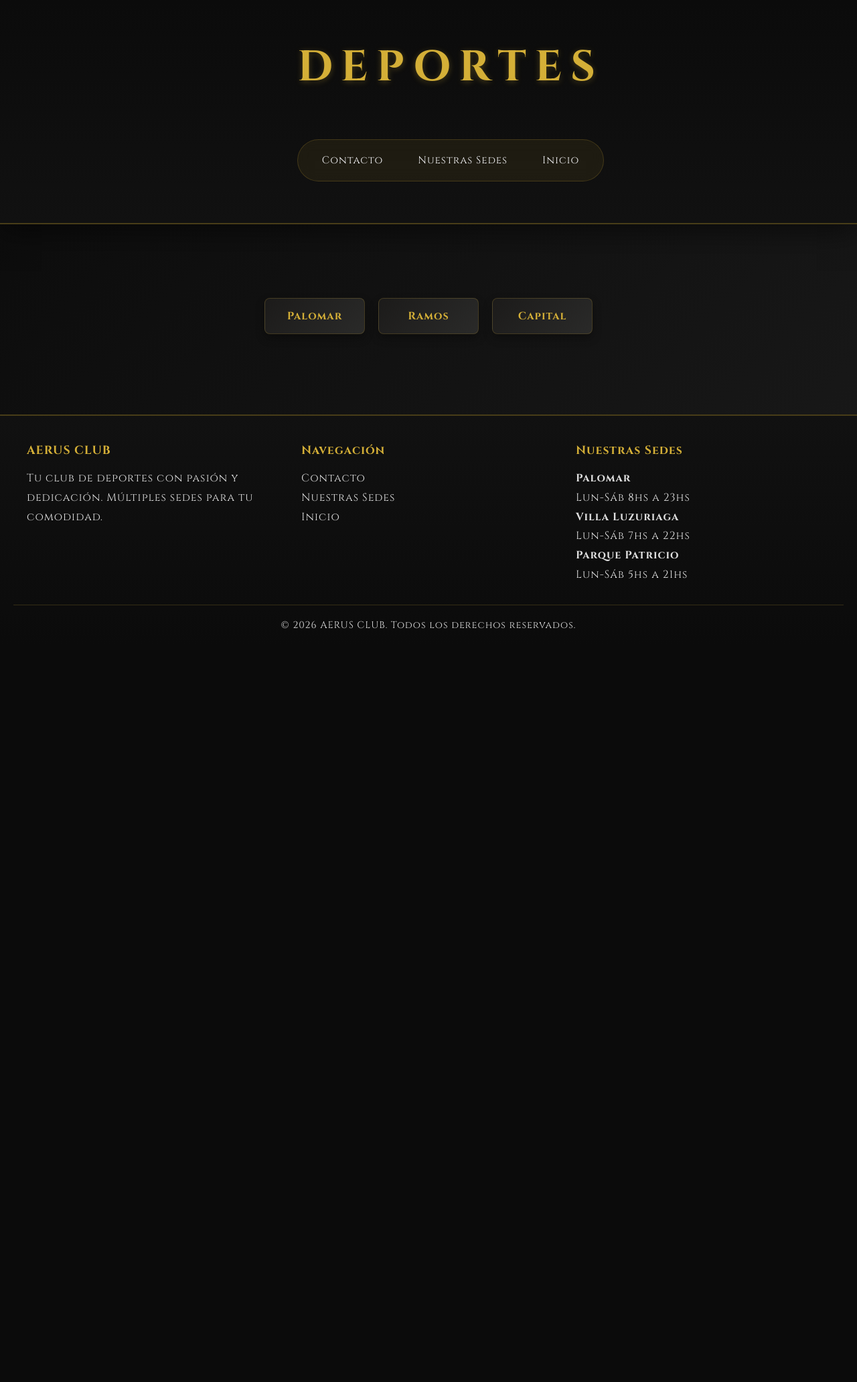
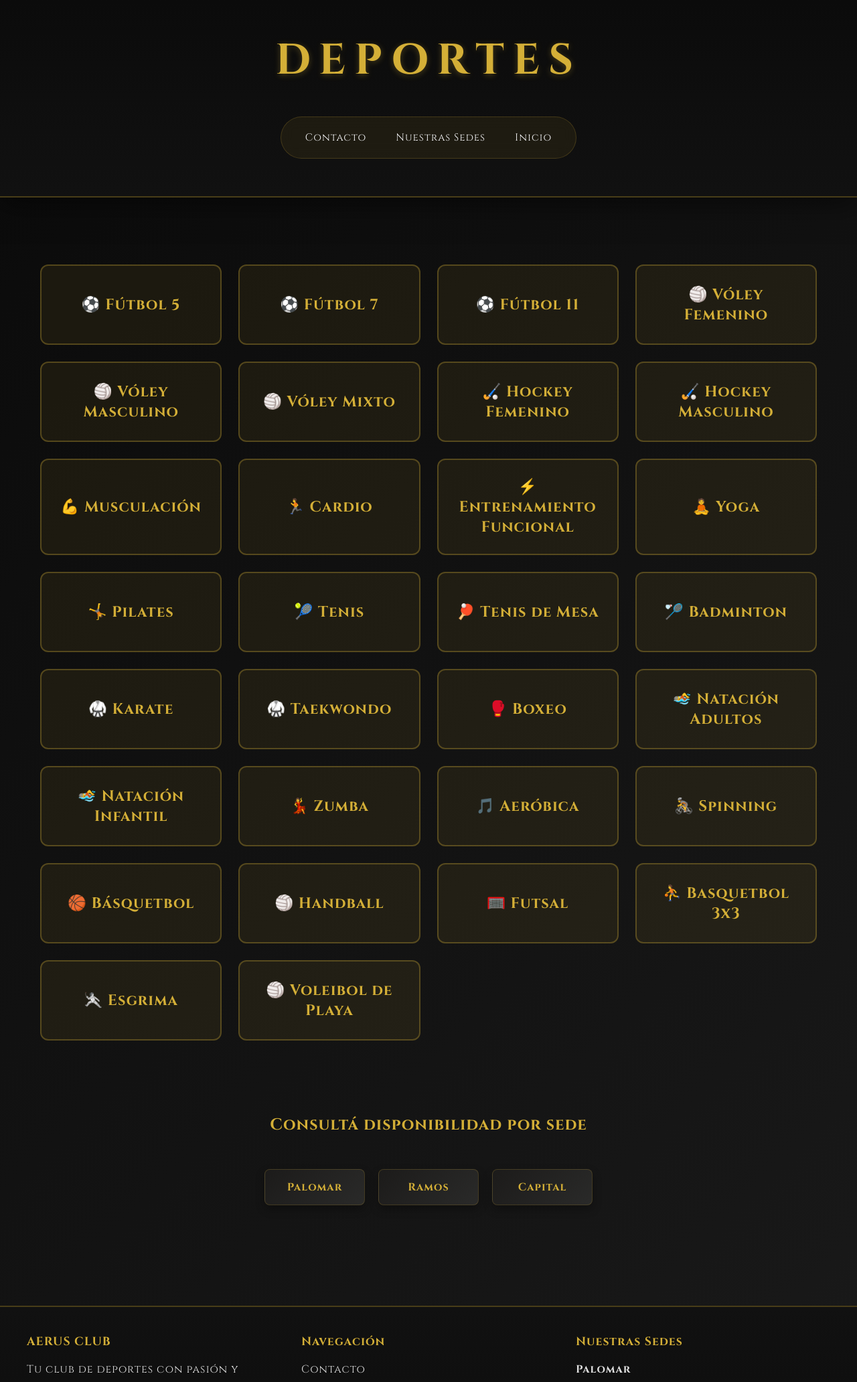
Before and after one commit to Crack555titi/1-Pagina-web, a PHP site: page /pages/deportes.html in a window 1280 px wide. Shown: the top 2064 px of the page at 67% size. Before the commit the page ends 939 px from the top, so only its background shows below. Run offline with PHP 8.4, Linux system fonts and the light colour scheme.

Commit message:
Add orden

```diff
--- a/Pagina web/CSS/deportes.css
+++ b/Pagina web/CSS/deportes.css
@@ -1,21 +1,9 @@
-.titulo
-{
-    text-align: center;
-    font-family: 'Cinzel', serif;
-    font-weight: 700;
-    margin-bottom: 40px;
-    margin-top: 10px;
-    color: #d4af37;
-}
-
-.items
-{
-    display: flex;
-    justify-content: center;
-    gap: 20px;
-    margin-bottom: 30px;
-    flex-wrap: wrap;
-}
+/* deportes.css
+   .titulo: encabezado de la página de deportes en pages/deportes.html
+   .items: menú de navegación de pages/deportes.html
+   .sedesdep: contenedor de enlaces a las sedes Palomar, Ramos y Capital
+   .sedesdep a: botones de navegación a sedes en pages/deportes.html
+*/
 
 main {
     display: flex;
@@ -30,8 +18,7 @@ main > ul {
     justify-content: center;
 }
 
-.sedesdep
-{
+.sedesdep {
     display: flex;
     gap: 20px;
     justify-content: center;
@@ -74,8 +61,115 @@ main > ul {
   color: #FFFFFF;
 }
 
+/* ========== TARJETAS DE DEPORTES ========== */
+
+.deportes-container {
+    display: grid;
+    grid-template-columns: repeat(auto-fit, minmax(220px, 1fr));
+    gap: 25px;
+    padding: 40px 20px;
+    max-width: 1200px;
+    margin: 0 auto 40px;
+}
+
+.deporte-card {
+    background: rgba(212, 175, 55, 0.08);
+    border: 2px solid rgba(212, 175, 55, 0.3);
+    border-radius: 12px;
+    padding: 25px 20px;
+    cursor: pointer;
+    transition: all 0.3s ease;
+    position: relative;
+    min-height: 120px;
+    display: flex;
+    flex-direction: column;
+    justify-content: center;
+}
+
+.deporte-titulo {
+    color: #d4af37;
+    margin: 0;
+    font-size: 1.4rem;
+    text-align: center;
+    transition: transform 0.3s ease;
+}
+
+.deporte-detalle {
+    max-height: 0;
+    overflow: hidden;
+    opacity: 0;
+    transition: max-height 0.4s ease, opacity 0.4s ease;
+    text-align: center;
+}
+
+.deporte-detalle p {
+    color: #e0e0e0;
+    margin: 6px 0;
+    font-size: 0.95rem;
+}
+
+.deporte-precio {
+    color: #4ade80 !important;
+    font-weight: 700;
+    font-size: 1.1rem;
+    margin-bottom: 12px !important;
+}
+
+.deporte-sedes {
+    color: #f59e0b !important;
+    margin: 8px 0 !important;
+    line-height: 1.5;
+}
+
+.deporte-horarios {
+    color: #60a5fa !important;
+    margin-top: 8px !important;
+}
+
+.deporte-card:hover {
+    background: rgba(212, 175, 55, 0.15);
+    border-color: rgba(212, 175, 55, 0.6);
+    transform: translateY(-5px);
+    box-shadow: 0 8px 25px rgba(212, 175, 55, 0.2);
+}
+
+.deporte-card:hover .deporte-titulo {
+    transform: scale(1.05);
+}
+
+.deporte-card:hover .deporte-detalle {
+    max-height: 400px;
+    opacity: 1;
+}
+
+.sedes-links {
+    padding: 30px 20px;
+    text-align: center;
+}
+
+.sedes-links h2 {
+    color: #d4af37;
+    margin-bottom: 30px;
+    font-size: 1.5rem;
+}
+
 @media (max-width: 768px)
 {
+  .deportes-container {
+    grid-template-columns: repeat(auto-fit, minmax(150px, 1fr));
+    gap: 15px;
+    padding: 30px 15px;
+  }
+
+  .deporte-card {
+    min-height: 100px;
+    padding: 15px;
+  }
+
+  .deporte-titulo {
+    font-size: 1.1rem;
+  }
+
   .sedesdep
   {
     flex-direction: column;
--- a/Pagina web/CSS/estilos.css
+++ b/Pagina web/CSS/estilos.css
@@ -47,3 +47,166 @@ h3 {
 p {
     color: #e0e0e0;
 }
+
+header {
+    background: linear-gradient(180deg, #0B0B0B 0%, #111111 100%);
+    padding: 48px 20px 32px;
+    border-bottom: 2px solid rgba(212, 175, 55, 0.3);
+    box-shadow: 0 10px 40px rgba(0, 0, 0, 0.5);
+    position: sticky;
+    top: 0;
+    z-index: 100;
+}
+
+nav {
+    display: flex;
+    justify-content: center;
+}
+
+.items {
+    display: inline-flex;
+    justify-content: center;
+    align-items: center;
+    gap: 12px;
+    background: rgba(212, 175, 55, 0.08);
+    border: 1px solid rgba(212, 175, 55, 0.2);
+    border-radius: 50px;
+    padding: 12px 20px;
+    width: fit-content;
+    margin: 24px auto 24px;
+    backdrop-filter: blur(10px);
+}
+
+.items li {
+    list-style: none;
+}
+
+.items a {
+    display: inline-flex;
+    align-items: center;
+    justify-content: center;
+    color: #F5F5F7;
+    text-decoration: none;
+    padding: 8px 16px;
+    border-radius: 30px;
+    font-size: 0.95rem;
+    transition: all 0.3s ease;
+    position: relative;
+}
+
+.items a::before {
+    content: '';
+    position: absolute;
+    bottom: 0;
+    left: 50%;
+    width: 0;
+    height: 2px;
+    background-color: #d4af37;
+    transition: width 0.3s ease, left 0.3s ease;
+}
+
+.items a:hover::before {
+    width: 80%;
+    left: 10%;
+}
+
+.items a:hover {
+    background: rgba(212, 175, 55, 0.15);
+    color: #d4af37;
+    transform: translateY(-2px);
+}
+
+.titulo {
+    text-align: center;
+    font-family: 'Cinzel', serif;
+    font-weight: 700;
+    margin-bottom: 16px;
+    margin-top: 0;
+}
+
+.titulo h1 {
+    font-size: clamp(2.5rem, 5vw, 4rem);
+    letter-spacing: 0.2em;
+    text-transform: uppercase;
+    color: #d4af37;
+    margin: 0;
+    text-shadow: 0 2px 10px rgba(212, 175, 55, 0.3);
+}
+
+.nosotros {
+    max-width: 900px;
+    margin: 0 auto;
+    padding: 40px 20px;
+    background: rgba(212, 175, 55, 0.05);
+    border-left: 3px solid #d4af37;
+    border-radius: 8px;
+}
+
+.nosotros h2 {
+    text-align: center;
+    font-size: 2rem;
+    margin-bottom: 25px;
+    color: #d4af37;
+    text-shadow: 0 2px 5px rgba(0, 0, 0, 0.3);
+}
+
+.nosotros p {
+    text-align: center;
+    line-height: 1.9;
+    color: #e0e0e0;
+    font-size: 1.05rem;
+}
+
+footer {
+    background: linear-gradient(180deg, #111111 0%, #0B0B0B 100%);
+    border-top: 2px solid rgba(212, 175, 55, 0.3);
+    padding: 40px 20px 20px;
+    margin-top: 60px;
+}
+
+.footer-content {
+    max-width: 1200px;
+    margin: 0 auto;
+    display: grid;
+    grid-template-columns: repeat(auto-fit, minmax(250px, 1fr));
+    gap: 30px;
+    margin-bottom: 30px;
+}
+
+.footer-section h3 {
+    color: #d4af37;
+    margin-bottom: 15px;
+    font-size: 1.1rem;
+}
+
+.footer-section p,
+.footer-section a {
+    color: #e0e0e0;
+    line-height: 1.8;
+    text-decoration: none;
+    transition: color 0.3s ease;
+}
+
+.footer-section a:hover {
+    color: #d4af37;
+}
+
+.footer-bottom {
+    text-align: center;
+    padding-top: 20px;
+    border-top: 1px solid rgba(212, 175, 55, 0.2);
+    color: #999;
+    font-size: 0.9rem;
+}
+
+@media (max-width: 768px) {
+    .items {
+        flex-direction: column;
+        gap: 10px;
+    }
+
+    .items a {
+        width: 100%;
+        justify-content: center;
+    }
+}
--- a/Pagina web/index.html
+++ b/Pagina web/index.html
@@ -2,7 +2,7 @@
 <html lange="es">
     <head>
         <title>AERUS CLUB</title>
-        <link rel="stylesheet" href="CSS/home.css">
+        <link rel="stylesheet" href="CSS/index.css">
         <link rel="stylesheet" href="CSS/estilos.css">
     </head>
     <body>
--- a/Pagina web/pages/contacto.html
+++ b/Pagina web/pages/contacto.html
@@ -2,7 +2,7 @@
 <html lange="es">
     <head>
         <title>Contacto - AERUS CLUB</title>
-        <link rel="stylesheet" href="../CSS/home.css">
+        <link rel="stylesheet" href="../CSS/contacto.css">
         <link rel="stylesheet" href="../CSS/estilos.css">
     </head>
     <body>
--- a/Pagina web/pages/deportes.html
+++ b/Pagina web/pages/deportes.html
@@ -2,7 +2,6 @@
 <html lange="es">
     <head>
         <title>AERUS CLUB - Deportes</title>
-        <link rel="stylesheet" href="../CSS/home.css">
         <link rel="stylesheet" href="../CSS/deportes.css">
         <link rel="stylesheet" href="../CSS/estilos.css">
     </head>
@@ -22,16 +21,299 @@
             </nav>
         </header>
         <main>
+            <section class="deportes-container">
+                <!-- FÚTBOL -->
+                <article class="deporte-card">
+                    <h3 class="deporte-titulo">⚽ Fútbol 5</h3>
+                    <div class="deporte-detalle">
+                        <p class="deporte-precio">$450/mes</p>
+                        <p class="deporte-sedes"><strong>Sedes:</strong> Palomar, Villa Luzuriaga</p>
+                        <p class="deporte-horarios"><strong>Horarios:</strong> 18:30 - 20:00</p>
+                    </div>
+                </article>
+
+                <article class="deporte-card">
+                    <h3 class="deporte-titulo">⚽ Fútbol 7</h3>
+                    <div class="deporte-detalle">
+                        <p class="deporte-precio">$550/mes</p>
+                        <p class="deporte-sedes"><strong>Sedes:</strong> Palomar, Parque Patricio</p>
+                        <p class="deporte-horarios"><strong>Horarios:</strong> 19:00 - 20:30</p>
+                    </div>
+                </article>
+
+                <article class="deporte-card">
+                    <h3 class="deporte-titulo">⚽ Fútbol 11</h3>
+                    <div class="deporte-detalle">
+                        <p class="deporte-precio">$650/mes</p>
+                        <p class="deporte-sedes"><strong>Sedes:</strong> Villa Luzuriaga</p>
+                        <p class="deporte-horarios"><strong>Horarios:</strong> 20:00 - 21:30</p>
+                    </div>
+                </article>
+
+                <!-- VÓLEY -->
+                <article class="deporte-card">
+                    <h3 class="deporte-titulo">🏐 Vóley Femenino</h3>
+                    <div class="deporte-detalle">
+                        <p class="deporte-precio">$400/mes</p>
+                        <p class="deporte-sedes"><strong>Sedes:</strong> Palomar, Villa Luzuriaga, Parque Patricio</p>
+                        <p class="deporte-horarios"><strong>Horarios:</strong> 20:00 - 21:30</p>
+                    </div>
+                </article>
+
+                <article class="deporte-card">
+                    <h3 class="deporte-titulo">🏐 Vóley Masculino</h3>
+                    <div class="deporte-detalle">
+                        <p class="deporte-precio">$400/mes</p>
+                        <p class="deporte-sedes"><strong>Sedes:</strong> Palomar, Parque Patricio</p>
+                        <p class="deporte-horarios"><strong>Horarios:</strong> 21:00 - 22:30</p>
+                    </div>
+                </article>
+
+                <article class="deporte-card">
+                    <h3 class="deporte-titulo">🏐 Vóley Mixto</h3>
+                    <div class="deporte-detalle">
+                        <p class="deporte-precio">$380/mes</p>
+                        <p class="deporte-sedes"><strong>Sedes:</strong> Villa Luzuriaga, Parque Patricio</p>
+                        <p class="deporte-horarios"><strong>Horarios:</strong> 19:30 - 21:00</p>
+                    </div>
+                </article>
+
+                <!-- HOCKEY -->
+                <article class="deporte-card">
+                    <h3 class="deporte-titulo">🏑 Hockey Femenino</h3>
+                    <div class="deporte-detalle">
+                        <p class="deporte-precio">$500/mes</p>
+                        <p class="deporte-sedes"><strong>Sedes:</strong> Palomar, Villa Luzuriaga</p>
+                        <p class="deporte-horarios"><strong>Horarios:</strong> 18:00 - 19:30</p>
+                    </div>
+                </article>
+
+                <article class="deporte-card">
+                    <h3 class="deporte-titulo">🏑 Hockey Masculino</h3>
+                    <div class="deporte-detalle">
+                        <p class="deporte-precio">$500/mes</p>
+                        <p class="deporte-sedes"><strong>Sedes:</strong> Palomar, Parque Patricio</p>
+                        <p class="deporte-horarios"><strong>Horarios:</strong> 22:00 - 23:30</p>
+                    </div>
+                </article>
+
+                <!-- GIMNASIO -->
+                <article class="deporte-card">
+                    <h3 class="deporte-titulo">💪 Musculación</h3>
+                    <div class="deporte-detalle">
+                        <p class="deporte-precio">$350/mes</p>
+                        <p class="deporte-sedes"><strong>Sedes:</strong> Palomar, Villa Luzuriaga, Parque Patricio</p>
+                        <p class="deporte-horarios"><strong>Horarios:</strong> 7:00 - 23:00</p>
+                    </div>
+                </article>
+
+                <article class="deporte-card">
+                    <h3 class="deporte-titulo">🏃 Cardio</h3>
+                    <div class="deporte-detalle">
+                        <p class="deporte-precio">$300/mes</p>
+                        <p class="deporte-sedes"><strong>Sedes:</strong> Palomar, Villa Luzuriaga, Parque Patricio</p>
+                        <p class="deporte-horarios"><strong>Horarios:</strong> 6:00 - 22:00</p>
+                    </div>
+                </article>
+
+                <article class="deporte-card">
+                    <h3 class="deporte-titulo">⚡ Entrenamiento Funcional</h3>
+                    <div class="deporte-detalle">
+                        <p class="deporte-precio">$400/mes</p>
+                        <p class="deporte-sedes"><strong>Sedes:</strong> Palomar, Villa Luzuriaga</p>
+                        <p class="deporte-horarios"><strong>Horarios:</strong> 18:00 - 19:30</p>
+                    </div>
+                </article>
+
+                <!-- YOGA Y PILATES -->
+                <article class="deporte-card">
+                    <h3 class="deporte-titulo">🧘 Yoga</h3>
+                    <div class="deporte-detalle">
+                        <p class="deporte-precio">$320/mes</p>
+                        <p class="deporte-sedes"><strong>Sedes:</strong> Villa Luzuriaga, Parque Patricio</p>
+                        <p class="deporte-horarios"><strong>Horarios:</strong> 10:00 - 11:30</p>
+                    </div>
+                </article>
+
+                <article class="deporte-card">
+                    <h3 class="deporte-titulo">🤸 Pilates</h3>
+                    <div class="deporte-detalle">
+                        <p class="deporte-precio">$380/mes</p>
+                        <p class="deporte-sedes"><strong>Sedes:</strong> Palomar, Villa Luzuriaga</p>
+                        <p class="deporte-horarios"><strong>Horarios:</strong> 9:00 - 10:30</p>
+                    </div>
+                </article>
+
+                <!-- DEPORTES DE RAQUETA -->
+                <article class="deporte-card">
+                    <h3 class="deporte-titulo">🎾 Tenis</h3>
+                    <div class="deporte-detalle">
+                        <p class="deporte-precio">$470/mes</p>
+                        <p class="deporte-sedes"><strong>Sedes:</strong> Palomar, Parque Patricio</p>
+                        <p class="deporte-horarios"><strong>Horarios:</strong> 8:00 - 19:00</p>
+                    </div>
+                </article>
+
+                <article class="deporte-card">
+                    <h3 class="deporte-titulo">🏓 Tenis de Mesa</h3>
+                    <div class="deporte-detalle">
+                        <p class="deporte-precio">$280/mes</p>
+                        <p class="deporte-sedes"><strong>Sedes:</strong> Villa Luzuriaga, Parque Patricio</p>
+                        <p class="deporte-horarios"><strong>Horarios:</strong> 18:00 - 22:00</p>
+                    </div>
+                </article>
+
+                <article class="deporte-card">
+                    <h3 class="deporte-titulo">🏸 Badminton</h3>
+                    <div class="deporte-detalle">
+                        <p class="deporte-precio">$300/mes</p>
+                        <p class="deporte-sedes"><strong>Sedes:</strong> Palomar, Villa Luzuriaga</p>
+                        <p class="deporte-horarios"><strong>Horarios:</strong> 19:00 - 20:30</p>
+                    </div>
+                </article>
+
+                <!-- ARTES MARCIALES -->
+                <article class="deporte-card">
+                    <h3 class="deporte-titulo">🥋 Karate</h3>
+                    <div class="deporte-detalle">
+                        <p class="deporte-precio">$350/mes</p>
+                        <p class="deporte-sedes"><strong>Sedes:</strong> Palomar, Villa Luzuriaga, Parque Patricio</p>
+                        <p class="deporte-horarios"><strong>Horarios:</strong> 17:00 - 20:30</p>
+                    </div>
+                </article>
+
+                <article class="deporte-card">
+                    <h3 class="deporte-titulo">🥋 Taekwondo</h3>
+                    <div class="deporte-detalle">
+                        <p class="deporte-precio">$380/mes</p>
+                        <p class="deporte-sedes"><strong>Sedes:</strong> Palomar, Parque Patricio</p>
+                        <p class="deporte-horarios"><strong>Horarios:</strong> 18:00 - 19:30</p>
+                    </div>
+                </article>
+
+                <article class="deporte-card">
+                    <h3 class="deporte-titulo">🥊 Boxeo</h3>
+                    <div class="deporte-detalle">
+                        <p class="deporte-precio">$420/mes</p>
+                        <p class="deporte-sedes"><strong>Sedes:</strong> Palomar, Villa Luzuriaga</p>
+                        <p class="deporte-horarios"><strong>Horarios:</strong> 18:00 - 20:00</p>
+                    </div>
+                </article>
+
+                <!-- NATACIÓN -->
+                <article class="deporte-card">
+                    <h3 class="deporte-titulo">🏊 Natación Adultos</h3>
+                    <div class="deporte-detalle">
+                        <p class="deporte-precio">$390/mes</p>
+                        <p class="deporte-sedes"><strong>Sedes:</strong> Palomar, Villa Luzuriaga</p>
+                        <p class="deporte-horarios"><strong>Horarios:</strong> 18:00 - 19:30</p>
+                    </div>
+                </article>
+
+                <article class="deporte-card">
+                    <h3 class="deporte-titulo">🏊 Natación Infantil</h3>
+                    <div class="deporte-detalle">
+                        <p class="deporte-precio">$330/mes</p>
+                        <p class="deporte-sedes"><strong>Sedes:</strong> Palomar, Villa Luzuriaga</p>
+                        <p class="deporte-horarios"><strong>Horarios:</strong> 16:00 - 17:00</p>
+                    </div>
+                </article>
+
+                <!-- ACTIVIDADES GRUPAL -->
+                <article class="deporte-card">
+                    <h3 class="deporte-titulo">💃 Zumba</h3>
+                    <div class="deporte-detalle">
+                        <p class="deporte-precio">$280/mes</p>
+                        <p class="deporte-sedes"><strong>Sedes:</strong> Villa Luzuriaga, Parque Patricio</p>
+                        <p class="deporte-horarios"><strong>Horarios:</strong> 19:00 - 20:00</p>
+                    </div>
+                </article>
+
+                <article class="deporte-card">
+                    <h3 class="deporte-titulo">🎵 Aeróbica</h3>
+                    <div class="deporte-detalle">
+                        <p class="deporte-precio">$300/mes</p>
+                        <p class="deporte-sedes"><strong>Sedes:</strong> Palomar, Villa Luzuriaga, Parque Patricio</p>
+                        <p class="deporte-horarios"><strong>Horarios:</strong> 18:00 - 19:00</p>
+                    </div>
+                </article>
+
+                <article class="deporte-card">
+                    <h3 class="deporte-titulo">🚴 Spinning</h3>
+                    <div class="deporte-detalle">
+                        <p class="deporte-precio">$360/mes</p>
+                        <p class="deporte-sedes"><strong>Sedes:</strong> Palomar, Villa Luzuriaga</p>
+                        <p class="deporte-horarios"><strong>Horarios:</strong> 18:30 - 19:30</p>
+                    </div>
+                </article>
+
+                <!-- DEPORTES ADICIONALES -->
+                <article class="deporte-card">
+                    <h3 class="deporte-titulo">🏀 Básquetbol</h3>
+                    <div class="deporte-detalle">
+                        <p class="deporte-precio">$430/mes</p>
+                        <p class="deporte-sedes"><strong>Sedes:</strong> Palomar, Parque Patricio</p>
+                        <p class="deporte-horarios"><strong>Horarios:</strong> 20:00 - 21:30</p>
+                    </div>
+                </article>
+
+                <article class="deporte-card">
+                    <h3 class="deporte-titulo">🏐 Handball</h3>
+                    <div class="deporte-detalle">
+                        <p class="deporte-precio">$420/mes</p>
+                        <p class="deporte-sedes"><strong>Sedes:</strong> Villa Luzuriaga, Parque Patricio</p>
+                        <p class="deporte-horarios"><strong>Horarios:</strong> 19:30 - 21:00</p>
+                    </div>
+                </article>
+
+                <article class="deporte-card">
+                    <h3 class="deporte-titulo">🥅 Futsal</h3>
+                    <div class="deporte-detalle">
+                        <p class="deporte-precio">$480/mes</p>
+                        <p class="deporte-sedes"><strong>Sedes:</strong> Palomar, Villa Luzuriaga, Parque Patricio</p>
+                        <p class="deporte-horarios"><strong>Horarios:</strong> 20:30 - 22:00</p>
+                    </div>
+                </article>
+
+                <article class="deporte-card">
+                    <h3 class="deporte-titulo">⛹️ Basquetbol 3x3</h3>
+                    <div class="deporte-detalle">
+                        <p class="deporte-precio">$350/mes</p>
+                        <p class="deporte-sedes"><strong>Sedes:</strong> Parque Patricio</p>
+                        <p class="deporte-horarios"><strong>Horarios:</strong> 18:00 - 20:00</p>
+                    </div>
+                </article>
+
+                <article class="deporte-card">
+                    <h3 class="deporte-titulo">🤺 Esgrima</h3>
+                    <div class="deporte-detalle">
+                        <p class="deporte-precio">$400/mes</p>
+                        <p class="deporte-sedes"><strong>Sedes:</strong> Villa Luzuriaga</p>
+                        <p class="deporte-horarios"><strong>Horarios:</strong> 19:00 - 20:30</p>
+                    </div>
+                </article>
+
+                <article class="deporte-card">
+                    <h3 class="deporte-titulo">🏐 Voleibol de Playa</h3>
+                    <div class="deporte-detalle">
+                        <p class="deporte-precio">$360/mes</p>
+                        <p class="deporte-sedes"><strong>Sedes:</strong> Palomar, Parque Patricio</p>
+                        <p class="deporte-horarios"><strong>Horarios:</strong> 17:00 - 19:00</p>
+                    </div>
+                </article>
+
+            </section>
+
+            <section class="sedes-links">
+                <h2>Consultá disponibilidad por sede</h2>
                 <ul>
-                     <section class="sedesdep">
+                    <section class="sedesdep">
                         <li><a href="palomar.html">Palomar</a></li>
                         <li><a href="ramos.html">Ramos</a></li>
                         <li><a href="capital.html">Capital</a></li>
-                     </section>
+                    </section>
                 </ul>
-
             </section>
-
         </main>
         <footer>
             <div class="footer-content">
--- a/Pagina web/pages/sedes.html
+++ b/Pagina web/pages/sedes.html
@@ -2,7 +2,7 @@
 <html lange="es">
     <head>
         <title>AERUS CLUB - Nuestras Sedes</title>
-        <link rel="stylesheet" href="../CSS/home.css">
+        <link rel="stylesheet" href="../CSS/sedes.css">
         <link rel="stylesheet" href="../CSS/estilos.css">
         <link rel="preconnect" href="https://maps.googleapis.com">
     </head>
```
Also changed, not shown: Pagina web/CSS/capital.css (added, +7 -0 lines), Pagina web/CSS/contacto.css (added, +8 -0 lines), Pagina web/CSS/index.css (added, +32 -0 lines), Pagina web/CSS/palomar.css (+8 -15 lines), Pagina web/CSS/ramos.css (added, +7 -0 lines), Pagina web/CSS/sedes.css (added, +55 -0 lines). Lines whose indentation alone changed are shown as unchanged.
